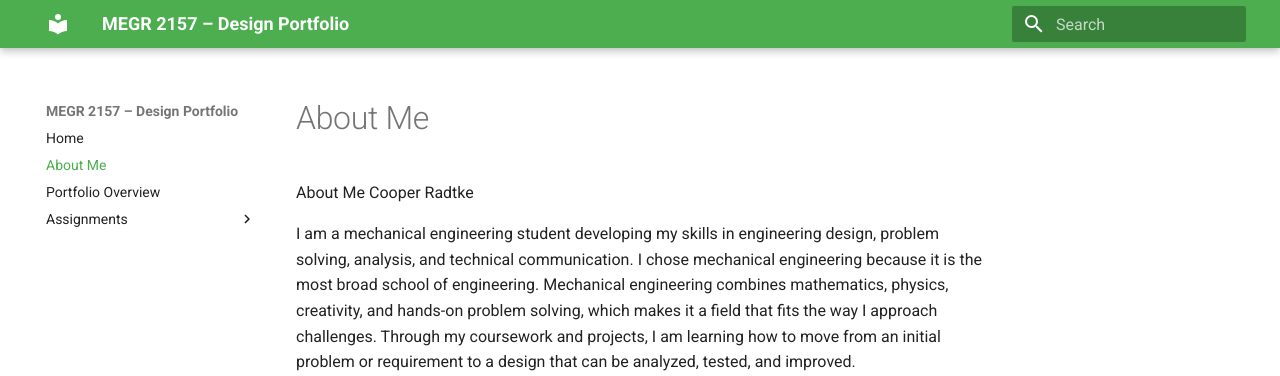
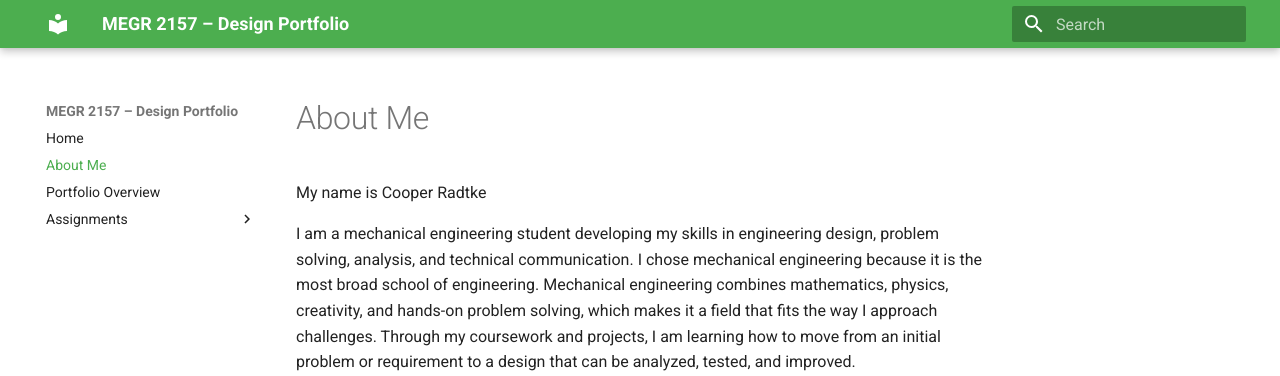
Before and after one commit to cradtke1-source/Radtke-2157MEGR-portfolio, an MkDocs documentation site: the page built from docs/aboutme/index.md, in a window 1280 px wide and 936 px high. Shown: the top 376 px of the window. Built offline with MkDocs 1.6.1 and Material for MkDocs 9.7.7, drawn with Linux system fonts in a browser that asks for light colours.

Commit message:
Update index.md

```diff
--- a/docs/aboutme/index.md
+++ b/docs/aboutme/index.md
@@ -1,5 +1,5 @@
-About Me
-Cooper Radtke
+
+My name is Cooper Radtke
 
 I am a mechanical engineering student developing my skills in engineering design, problem solving, analysis, and technical communication. I chose mechanical engineering because it is the most broad school of engineering. Mechanical engineering combines mathematics, physics, creativity, and hands-on problem solving, which makes it a field that fits the way I approach challenges. Through my coursework and projects, I am learning how to move from an initial problem or requirement to a design that can be analyzed, tested, and improved.
 
```
